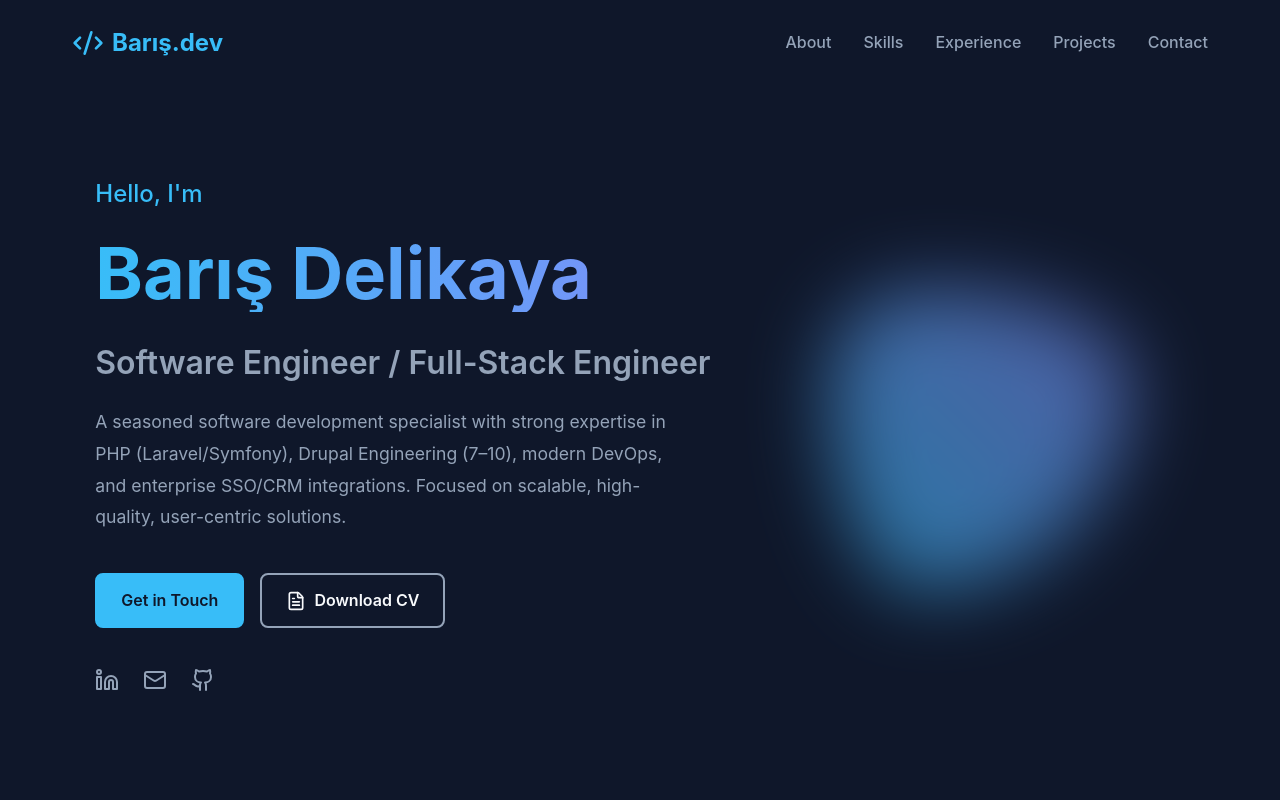
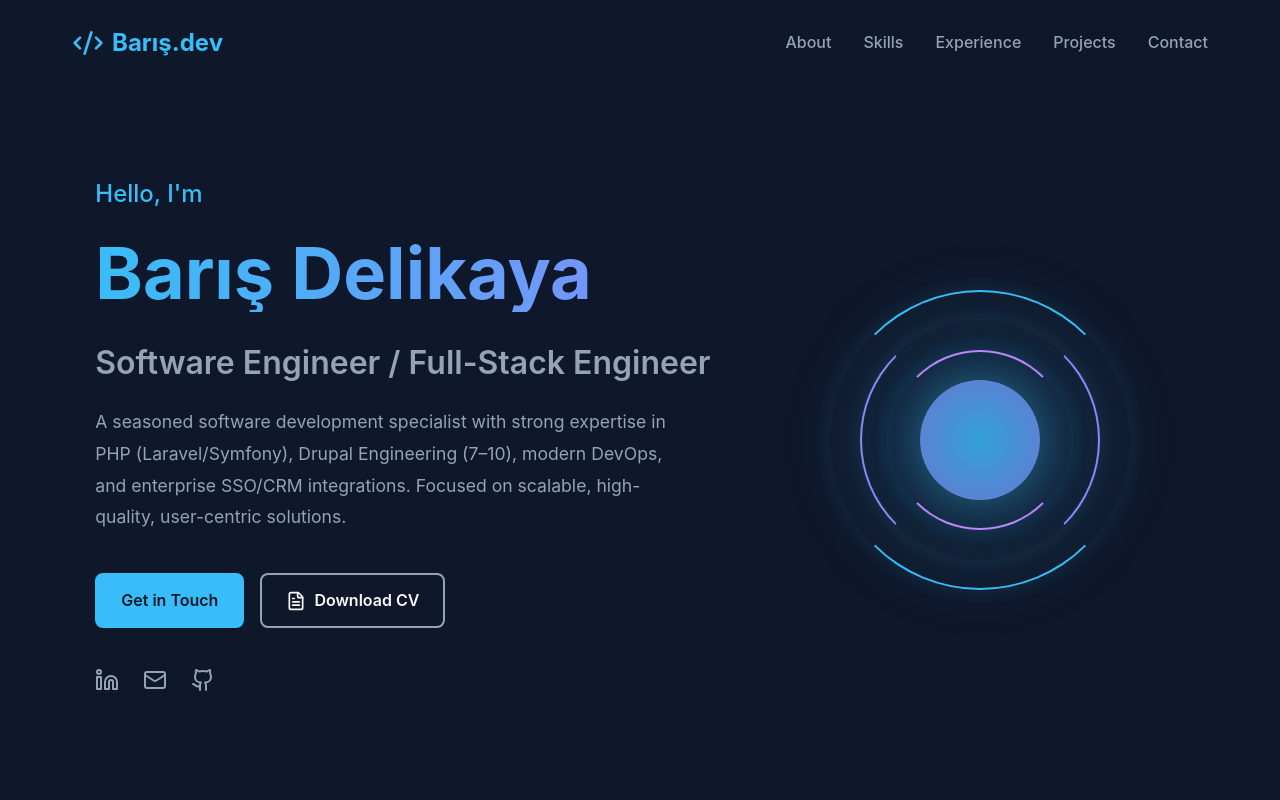
Before and after one commit to donnerzeus/donnerzeus.github.io, a React (Vite) app: page / in a window 1280 px wide. Shown: the top 800 px of the page. Built offline with nearby package versions, Linux system fonts and the light colour scheme.

Commit message:
background edited

```diff
--- a/src/components/Hero.css
+++ b/src/components/Hero.css
@@ -111,27 +111,109 @@
     position: relative;
 }
 
-.abstract-shape {
+.tech-orb {
+    position: relative;
     width: 300px;
     height: 300px;
-    background: linear-gradient(45deg, var(--accent), #818cf8);
-    border-radius: 30% 70% 70% 30% / 30% 30% 70% 70%;
-    animation: morph 8s ease-in-out infinite;
-    filter: blur(40px);
-    opacity: 0.6;
+    display: flex;
+    justify-content: center;
+    align-items: center;
+    transform-style: preserve-3d;
+    perspective: 1000px;
 }
 
-@keyframes morph {
+.orb-ring {
+    position: absolute;
+    border-radius: 50%;
+    border: 2px solid transparent;
+    box-shadow: 0 0 20px rgba(56, 189, 248, 0.1);
+}
+
+.ring-1 {
+    width: 100%;
+    height: 100%;
+    border-top: 2px solid var(--accent);
+    border-bottom: 2px solid var(--accent);
+    animation: rotate1 10s linear infinite;
+}
+
+.ring-2 {
+    width: 80%;
+    height: 80%;
+    border-left: 2px solid #818cf8;
+    border-right: 2px solid #818cf8;
+    animation: rotate2 15s linear infinite reverse;
+}
+
+.ring-3 {
+    width: 60%;
+    height: 60%;
+    border-top: 2px solid #c084fc;
+    border-bottom: 2px solid #c084fc;
+    animation: rotate3 8s linear infinite;
+}
+
+.orb-core {
+    width: 40%;
+    height: 40%;
+    background: radial-gradient(circle, var(--accent), #818cf8);
+    border-radius: 50%;
+    box-shadow: 0 0 50px var(--accent-glow);
+    animation: pulse 3s ease-in-out infinite;
+    z-index: 10;
+}
+
+.orb-glow {
+    position: absolute;
+    width: 120%;
+    height: 120%;
+    background: radial-gradient(circle, rgba(56, 189, 248, 0.2) 0%, transparent 70%);
+    filter: blur(20px);
+    z-index: -1;
+}
+
+@keyframes rotate1 {
     0% {
-        border-radius: 30% 70% 70% 30% / 30% 30% 70% 70%;
+        transform: rotateZ(0deg) rotateX(0deg);
+    }
+
+    100% {
+        transform: rotateZ(360deg) rotateX(360deg);
+    }
+}
+
+@keyframes rotate2 {
+    0% {
+        transform: rotateZ(0deg) rotateY(0deg);
+    }
+
+    100% {
+        transform: rotateZ(360deg) rotateY(360deg);
+    }
+}
+
+@keyframes rotate3 {
+    0% {
+        transform: rotateX(0deg) rotateY(0deg);
+    }
+
+    100% {
+        transform: rotateX(360deg) rotateY(360deg);
+    }
+}
+
+@keyframes pulse {
+
+    0%,
+    100% {
+        transform: scale(1);
+        opacity: 0.8;
     }
 
     50% {
-        border-radius: 70% 30% 30% 70% / 70% 70% 30% 30%;
-    }
-
-    100% {
-        border-radius: 30% 70% 70% 30% / 30% 30% 70% 70%;
+        transform: scale(1.1);
+        opacity: 1;
+        box-shadow: 0 0 80px var(--accent-glow);
     }
 }
 
--- a/src/components/Hero.jsx
+++ b/src/components/Hero.jsx
@@ -48,7 +48,13 @@ const Hero = () => {
                     transition={{ duration: 0.5, delay: 0.2 }}
                     className="hero-visual"
                 >
-                    <div className="abstract-shape"></div>
+                    <div className="tech-orb">
+                        <div className="orb-ring ring-1"></div>
+                        <div className="orb-ring ring-2"></div>
+                        <div className="orb-ring ring-3"></div>
+                        <div className="orb-core"></div>
+                        <div className="orb-glow"></div>
+                    </div>
                 </motion.div>
             </div>
         </section>
```
